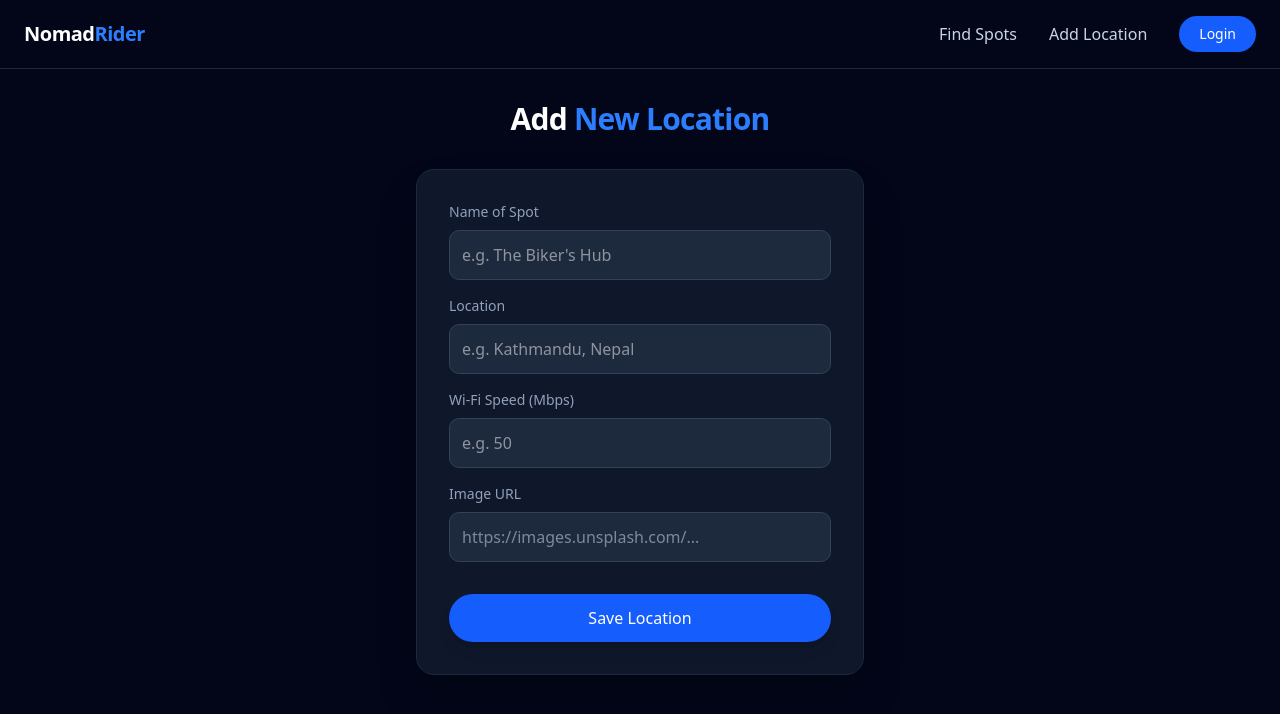
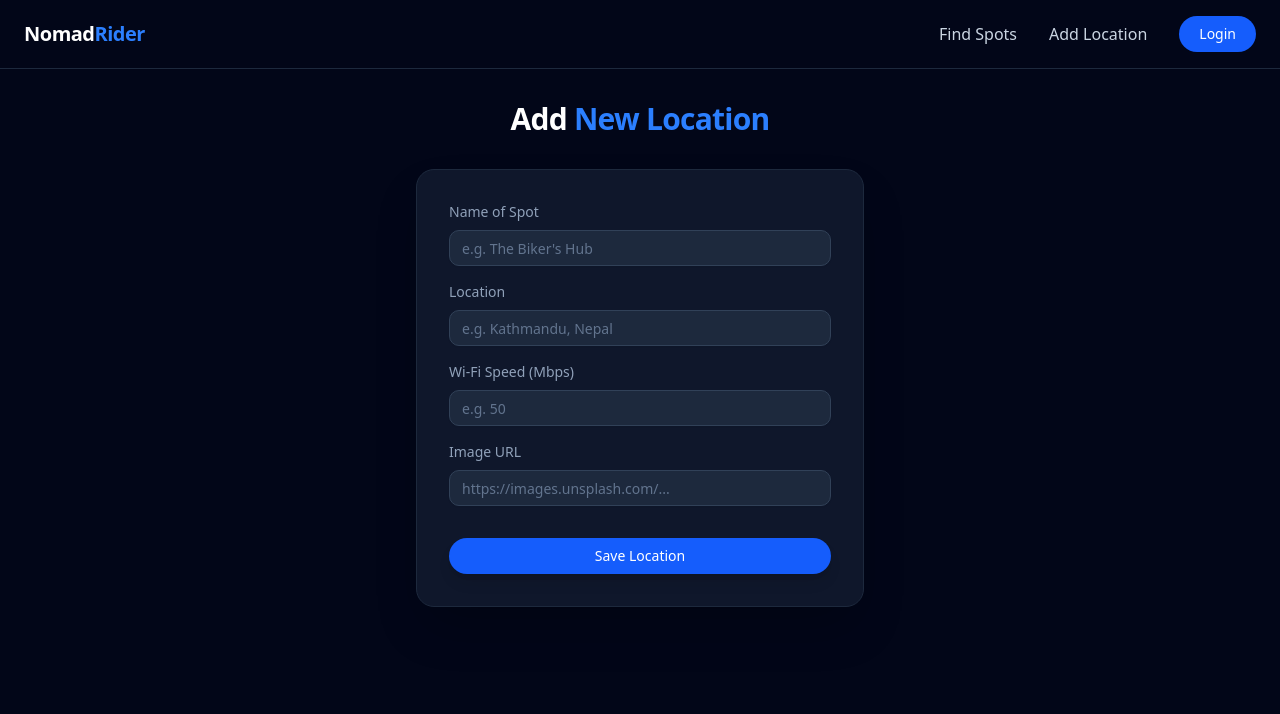
Before and after one commit to NiroulaSunam/nomad-rider, a Next.js app in the folder nomad-rider/: page /add-spot in a window 1280 px wide. Shown: the top 714 px of the page. Built offline with nearby package versions, Linux system fonts and the light colour scheme; no server answers.

Commit message:
Changing the inputs/ buttons to standard shadcn/ ui

```diff
--- a/nomad-rider/app/add-spot/page.tsx
+++ b/nomad-rider/app/add-spot/page.tsx
@@ -3,6 +3,8 @@
 import React, { useState } from 'react';
 import { createSpot } from "../actions";
 import { spotSchema } from "@/lib/validations/spot";
+import { Button } from '@/components/ui/button';
+import { Input } from '@/components/ui/input';
 
 export default function AddSpotPage() {
   const [formData, setFormData] = useState({
@@ -59,7 +61,7 @@ export default function AddSpotPage() {
       >
         <div className="mb-4">
           <label className="block text-sm font-medium mb-2 text-slate-400">Name of Spot</label>
-          <input
+          <Input
             type="text"
             value={formData.name}
             placeholder="e.g. The Biker's Hub"
@@ -72,7 +74,7 @@ export default function AddSpotPage() {
 
         <div className="mb-4">
           <label className="block text-sm font-medium mb-2 text-slate-400">Location</label>
-          <input
+          <Input
             type="text"
             value={formData.location}
             placeholder="e.g. Kathmandu, Nepal"
@@ -84,7 +86,7 @@ export default function AddSpotPage() {
 
         <div className="mb-4">
           <label className="block text-sm font-medium mb-2 text-slate-400">Wi-Fi Speed (Mbps)</label>
-          <input
+          <Input
             type="number"
             value={formData.wifiSpeed}
             placeholder="e.g. 50"
@@ -96,7 +98,7 @@ export default function AddSpotPage() {
 
         <div className="mb-8">
           <label className="block text-sm font-medium mb-2 text-slate-400">Image URL</label>
-          <input
+          <Input
             type="text"
             value={formData.imageUrl}
             placeholder="https://images.unsplash.com/..."
@@ -106,13 +108,13 @@ export default function AddSpotPage() {
           {formErrors.imageUrl && <p className="text-red-400 text-xs mt-1">{formErrors.imageUrl}</p>}
         </div>
 
-        <button
+        <Button
           type="submit"
           // Using the same blue-600/700 as your Navbar Login button
           className="w-full bg-blue-600 hover:bg-blue-700 text-white font-medium py-3 px-4 rounded-full transition duration-300 shadow-lg active:scale-95"
         >
           Save Location
-        </button>
+        </Button>
       </form>
     </div>
   );
--- a/nomad-rider/app/find-spots/SearchResults.tsx
+++ b/nomad-rider/app/find-spots/SearchResults.tsx
@@ -3,6 +3,7 @@
 import { useState } from "react";
 import { Spotcard } from "@/components/Spotcard"; // Now we will use this
 import { Spot } from "@prisma/client";
+import { Input } from "@/components/ui/input"
 
 export default function SearchResults({
   initialSpots = [],
@@ -21,7 +22,7 @@ export default function SearchResults({
 
   return (
     <div>
-      <input
+      <Input
         type="text"
         value={query}
         onChange={(e) => setQuery(e.target.value)}
--- a/nomad-rider/app/find-spots/loading.tsx
+++ b/nomad-rider/app/find-spots/loading.tsx
@@ -1,19 +1,21 @@
-// app/find-spots/loading.tsx
+import { Skeleton } from "@/components/ui/skeleton"
+
 export default function Loading() {
   return (
     <div className="max-w-7xl mx-auto p-8">
-      <div className="h-10 w-48 bg-slate-800 animate-pulse rounded-lg mb-8" /> {/* Title Skeleton */}
+      <Skeleton className="h-10 w-64 bg-slate-800 mb-8" /> {/* Title */}
+
       <div className="grid grid-cols-1 md:grid-cols-3 gap-6">
         {[1, 2, 3, 4, 5, 6].map((i) => (
-          <div key={i} className="bg-slate-900 border border-slate-800 rounded-2xl h-80 animate-pulse">
-            <div className="h-48 bg-slate-800 rounded-t-2xl" /> {/* Image area */}
-            <div className="p-5 space-y-3">
-              <div className="h-6 bg-slate-800 rounded w-3/4" /> {/* Title line */}
-              <div className="h-4 bg-slate-800 rounded w-1/2" /> {/* Location line */}
+          <div key={i} className="flex flex-col space-y-3 bg-slate-900 p-4 rounded-2xl border border-slate-800">
+            <Skeleton className="h-48 w-full rounded-xl bg-slate-800" /> {/* Image */}
+            <div className="space-y-2">
+              <Skeleton className="h-6 w-3/4 bg-slate-800" /> {/* Title */}
+              <Skeleton className="h-4 w-1/2 bg-slate-800" /> {/* Location */}
             </div>
           </div>
         ))}
       </div>
     </div>
-  );
+  )
 }
--- a/nomad-rider/app/spots/[id]/page.tsx
+++ b/nomad-rider/app/spots/[id]/page.tsx
@@ -2,6 +2,8 @@ import { db } from "@/lib/db";
 import { notFound } from "next/navigation";
 import Link from "next/link";
 import Image from "next/image";
+import { Button } from "@/components/ui/button";
+import { ChevronLeft } from "lucide-react"; // for what?
 
 export default async function SpotDetailsPage({
   params,
@@ -33,10 +35,10 @@ export default async function SpotDetailsPage({
       <div className="max-w-4xl mx-auto">
         {/* Back Button */}
         <Link
-          href="/find-spots"
-          className="text-slate-400 hover:text-blue-500 mb-8 inline-block transition"
-        >
-          ← Back to all spots
+          href="/find-spots">
+          <Button variant="ghost" className="mb-4 text-slate-400 hover:text-white">
+          <ChevronLeft className="mr-2 h-4 w-4" /> Back to all spots
+          </Button>
         </Link>
 
         {/* Hero Section for the Spot */}
--- a/nomad-rider/components/Hero.tsx
+++ b/nomad-rider/components/Hero.tsx
@@ -2,6 +2,8 @@
 
 import { useState } from "react";
 import { useRouter } from "next/navigation"; // Import the router
+import { Button } from "./ui/button";
+import { Input } from "./ui/input";
 
 export default function Hero() {
   const [query, setQuery] = useState(""); // State to hold search text
@@ -34,7 +36,7 @@ export default function Hero() {
 
              {/* The Bar: Input + Button */}
             <div className="flex flex-col sm:flex-row gap-3 w-full">
-                <input
+                <Input
                 type="text"
                 value={query} //Binds the value to the query for search
                 onChange={(e) => setQuery(e.target.value)} // Updates the state
@@ -42,11 +44,11 @@ export default function Hero() {
                 placeholder="Search by city, route..."
                 className="grow px-6 py-4 bg-slate-900 border border-slate-800 rounded-2xl text-white focus:ring-2 focus:ring-blue-500 outline-none"
                 />
-                <button
+                <Button
                 onClick={handleSearch} //Click to Search
                 className="bg-blue-600 hover:bg-blue-700 text-white px-8 py-4 rounded-2xl font-bold transition">
                 Search
-                </button>
+                </Button>
             </div>
 
 
--- a/nomad-rider/components/ui/button.tsx
+++ b/nomad-rider/components/ui/button.tsx
@@ -17,7 +17,7 @@ const buttonVariants = cva(
         secondary:
           "bg-secondary text-secondary-foreground hover:bg-secondary/80",
         ghost:
-          "hover:bg-accent hover:text-accent-foreground dark:hover:bg-accent/50",
+          "hover:bg-slate-800 hover:text-slate-100 dark:hover:bg-accent/50",
         link: "text-primary underline-offset-4 hover:underline",
       },
       size: {
```
Also changed, not shown: nomad-rider/app/globals.css (line endings or trailing spaces).
